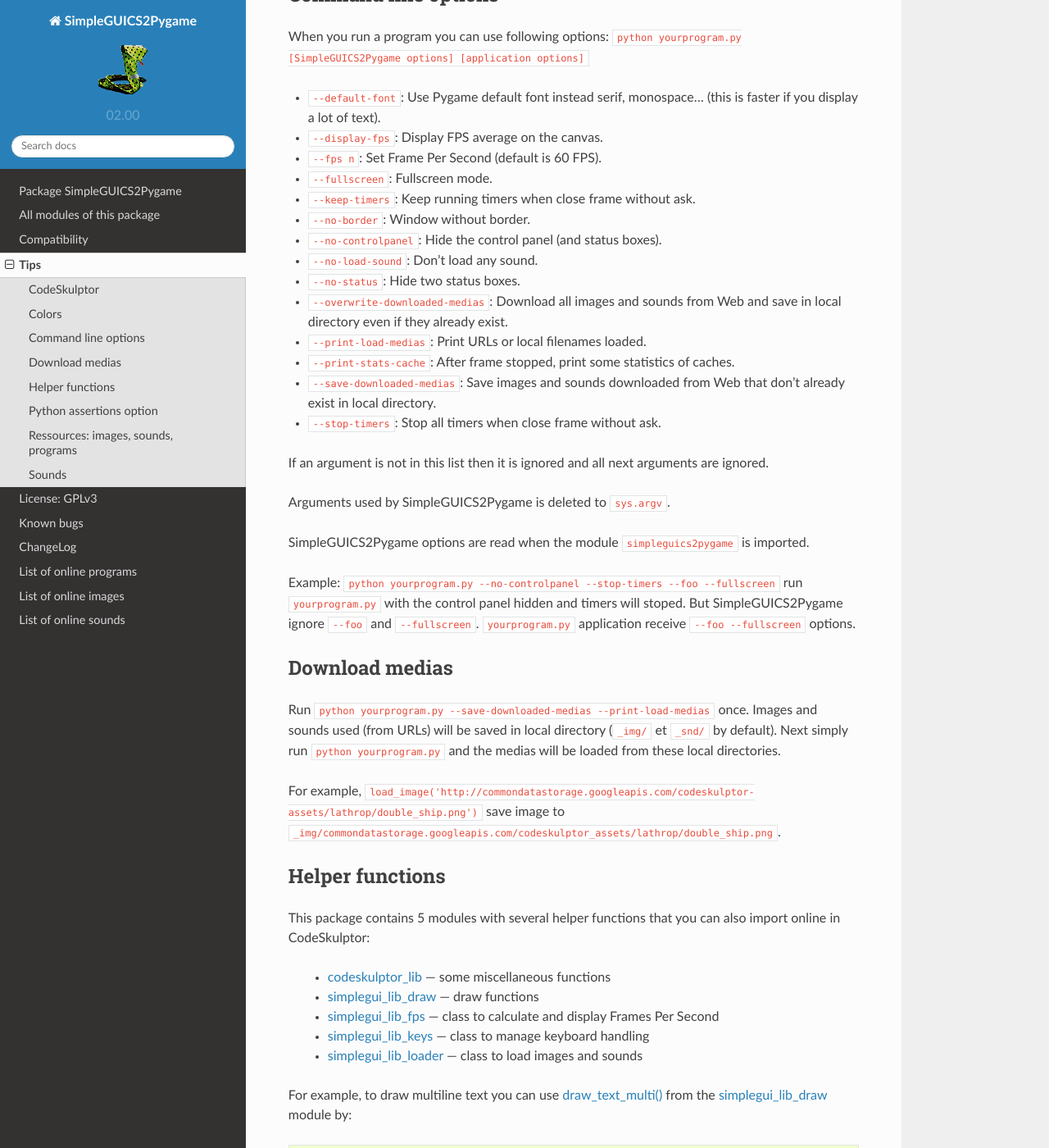
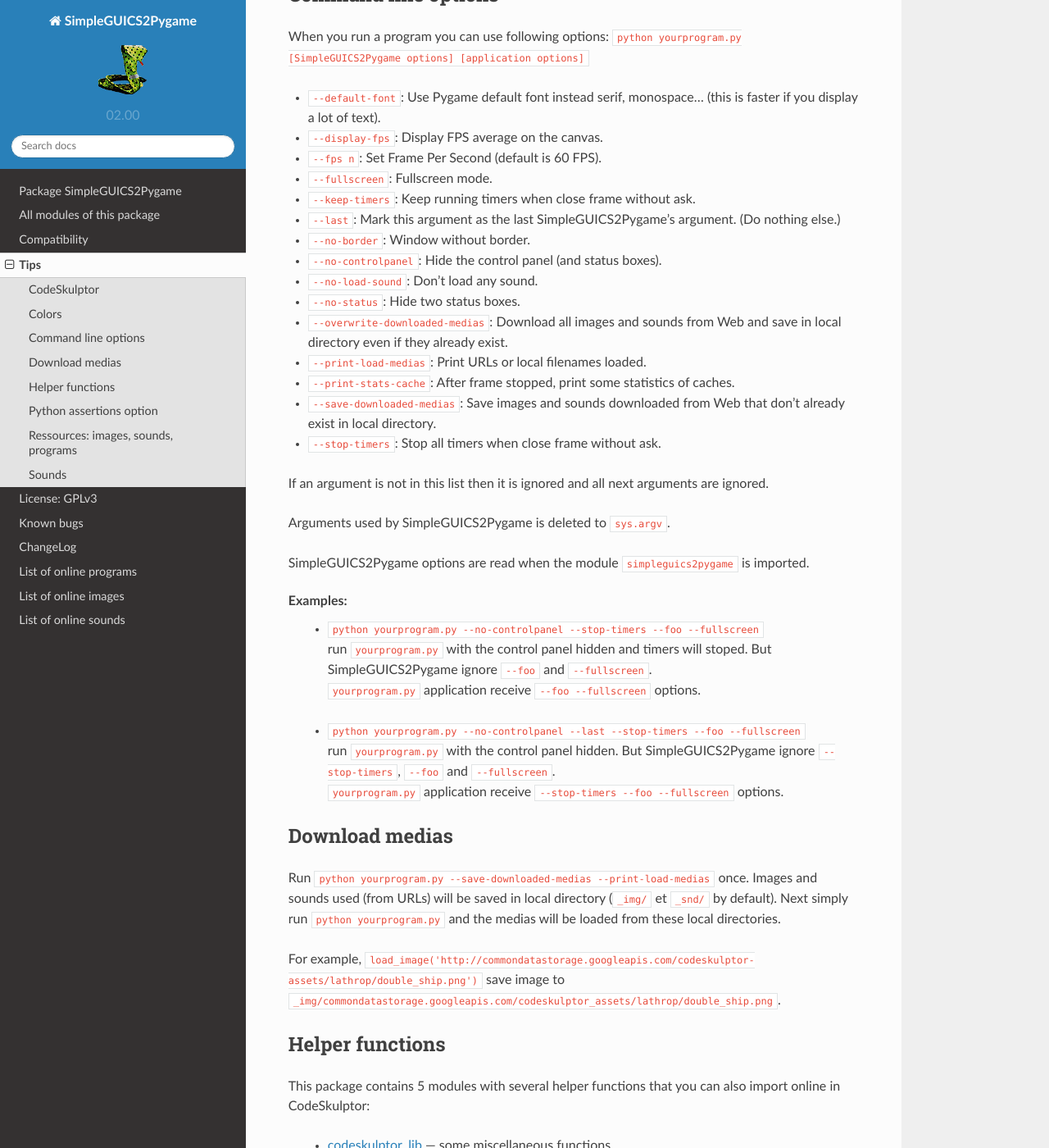
Before and after one commit to rhul-compsoc/SimpleGUICS2Pygame, a Sphinx documentation site: the page built from Sphinx/Tips.rst, in a window 1280 px wide and 1400 px high, scrolled down 1846 px. Shown: the whole window at 82% size. Built offline with Sphinx 7.4.7 and the Read the Docs theme 2.0.0, drawn with Linux system fonts in a browser that asks for light colours.

Commit message:
Added --last command line option.

```diff
--- a/README.rst
+++ b/README.rst
@@ -205,6 +205,7 @@ Changes
 =======
 * 02.00.00 WORKING VERSION — January 12, 2016
 
+  - Added ``--last`` command line option.
   - Splitted media links to image links and sound links.
 
   - Added ``script/pygame_check.py`` to check Pygame installation alone.
--- a/Sphinx/ChangeLog.rst
+++ b/Sphinx/ChangeLog.rst
@@ -2,6 +2,7 @@ ChangeLog
 =========
 * 02.00.00 WORKING VERSION — January 12, 2016
 
+  - Added ``--last`` command line option.
   - Splitted media links to image links and sound links.
 
   - Added ``script/pygame_check.py`` to check Pygame installation alone.
--- a/Sphinx/Tips.rst
+++ b/Sphinx/Tips.rst
@@ -107,6 +107,7 @@ When you run a program you can use following options:
 * ``--fps n``: Set Frame Per Second (default is 60 FPS).
 * ``--fullscreen``: Fullscreen mode.
 * ``--keep-timers``: Keep running timers when close frame without ask.
+* ``--last``: Mark this argument as the last  SimpleGUICS2Pygame's argument. (Do nothing else.)
 * ``--no-border``: Window without border.
 * ``--no-controlpanel``: Hide the control panel (and status boxes).
 * ``--no-load-sound``: Don't load any sound.
@@ -123,10 +124,14 @@ Arguments used by SimpleGUICS2Pygame is deleted to ``sys.argv``.
 
 SimpleGUICS2Pygame options are read when the module ``simpleguics2pygame`` is imported.
 
-Example: ``python yourprogram.py --no-controlpanel --stop-timers --foo --fullscreen``
-run ``yourprogram.py`` with the control panel hidden and timers will stoped.
-But SimpleGUICS2Pygame ignore ``--foo`` and ``--fullscreen``.
-``yourprogram.py`` application receive ``--foo --fullscreen`` options.
+Examples:
+  * | ``python yourprogram.py --no-controlpanel --stop-timers --foo --fullscreen``
+    | run ``yourprogram.py`` with the control panel hidden and timers will stoped. But SimpleGUICS2Pygame ignore ``--foo`` and ``--fullscreen``.
+    | ``yourprogram.py`` application receive ``--foo --fullscreen`` options.
+
+  * | ``python yourprogram.py --no-controlpanel --last --stop-timers --foo --fullscreen``
+    | run ``yourprogram.py`` with the control panel hidden. But SimpleGUICS2Pygame ignore ``--stop-timers``, ``--foo`` and ``--fullscreen``.
+    | ``yourprogram.py`` application receive ``--stop-timers --foo --fullscreen`` options.
 
 
 Download medias
```
Also changed, not shown: SimpleGUICS2Pygame/__init__.py (+5 -5 lines), 1 other file.
